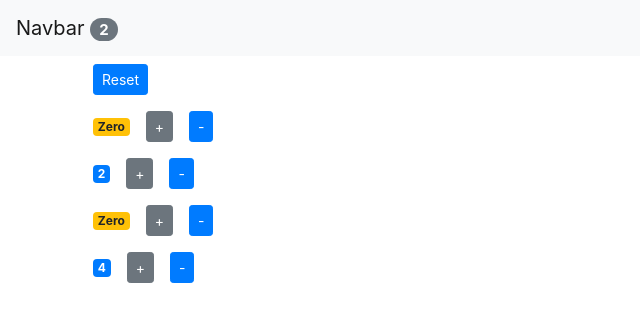
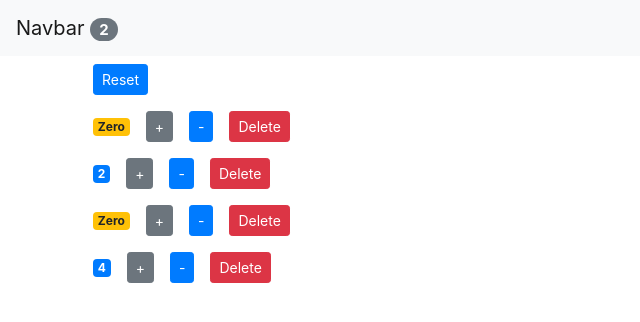
Before and after one commit to MillyCodes/ReactTutorials, a React (Create React App) app in the folder counter-app/: page / in a window 1280 px wide. Shown: the top 322 px of the page, without its empty margins (0-640 px from the left). Built offline with nearby package versions, Linux system fonts and the light colour scheme.

Commit message:
different logic for decrease vs delete

```diff
--- a/counter-app/src/App.js
+++ b/counter-app/src/App.js
@@ -64,7 +64,7 @@ class App extends Component {
                 />
                 <main className="container">
                     <Counters
-                        counters={this.state.counters.filter(c => c.value > -1)}
+                        counters={this.state.counters}
                         onReset={this.handleReset}
                         onIncrement={this.handleIncrement}
                         onDelete={this.handleDelete}
--- a/counter-app/src/components/counter.jsx
+++ b/counter-app/src/components/counter.jsx
@@ -36,12 +36,12 @@ class Counter extends Component {
                 >
                     -
                 </button>
-                {/* <button
+                <button
                     onClick={() => this.props.onDelete(this.props.counter.id)}
                     className="btn btn-danger btn-sm m-2"
                 >
                     Delete
-                </button> */}
+                </button>
             </div>
         );
     }
```
